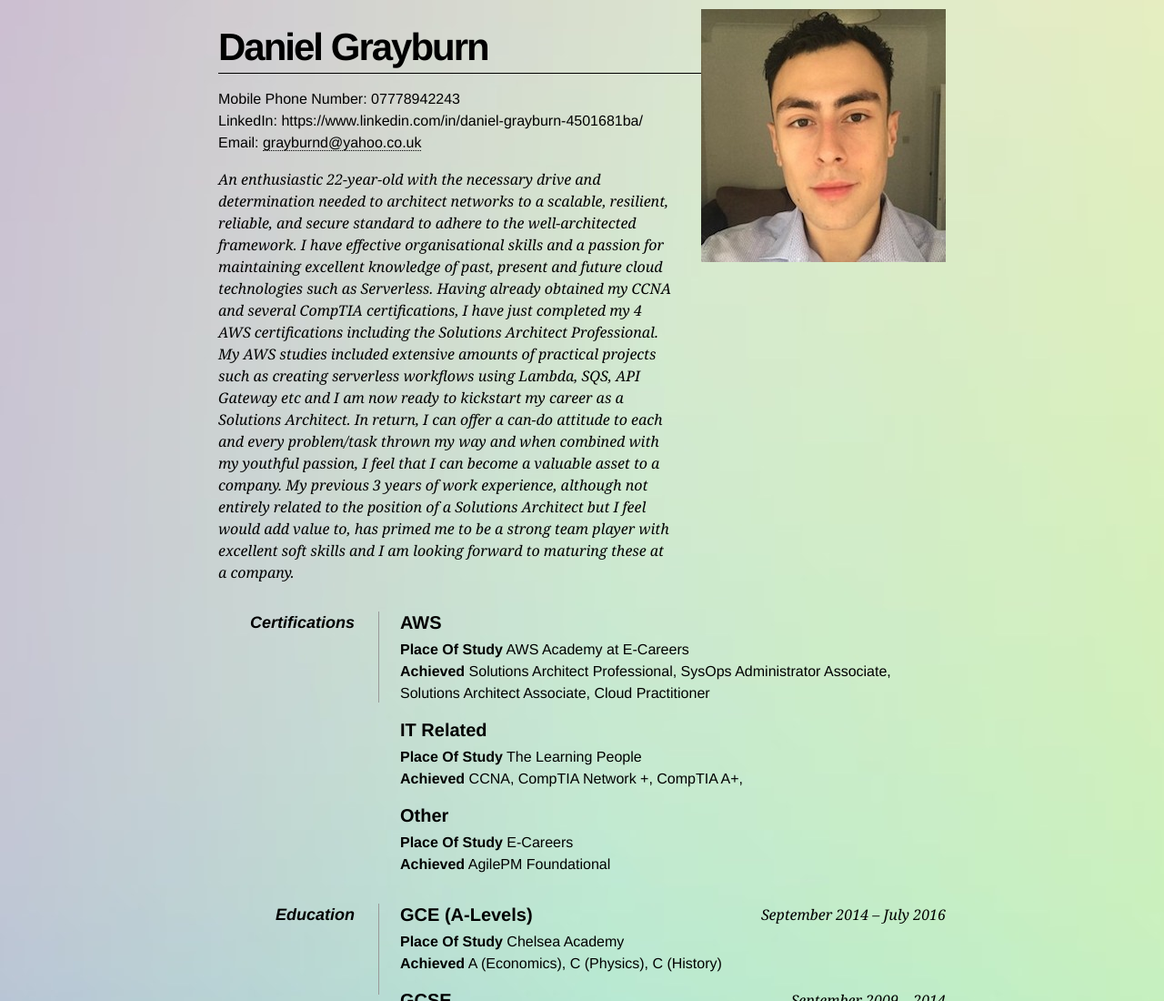
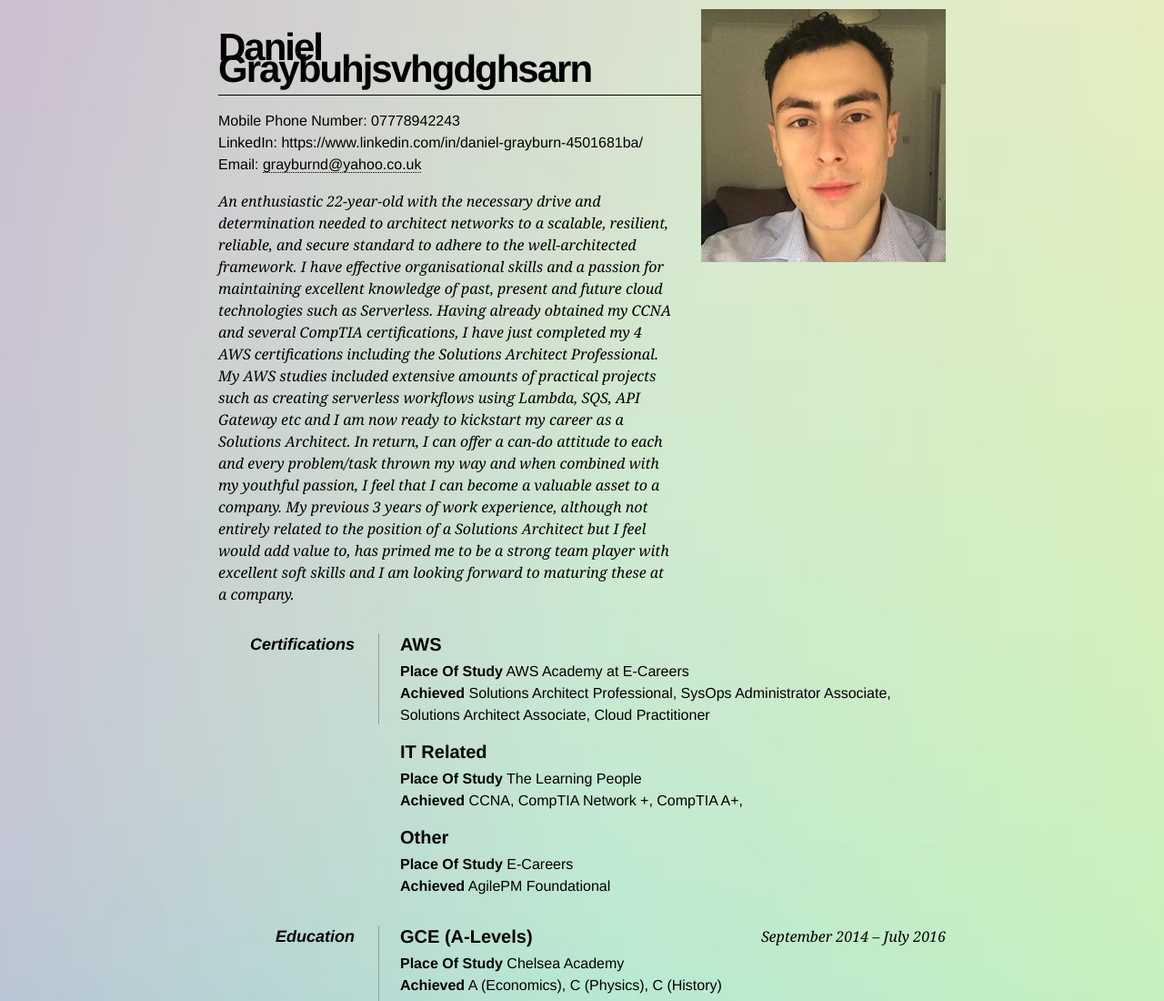
Before and after one commit to grayburnd/MyCVv1, a plain HTML site: page index.html in a window 1280 px wide. Shown: the top 1100 px of the page at 91% size. Drawn offline with Linux system fonts and the light colour scheme.

Commit message:
Update to test

```diff
--- a/index.html
+++ b/index.html
@@ -39,7 +39,7 @@
 
             <!-- Microformats! -->
 
-            <h1 class="fn">Daniel Grayburn</h1>
+            <h1 class="fn">Daniel Graybuhjsvhgdghsarn</h1>
 
             <p>
                 Mobile Phone Number: <span class="tel">07778942243</span><br />
```
Also changed, not shown: 1 other file.
